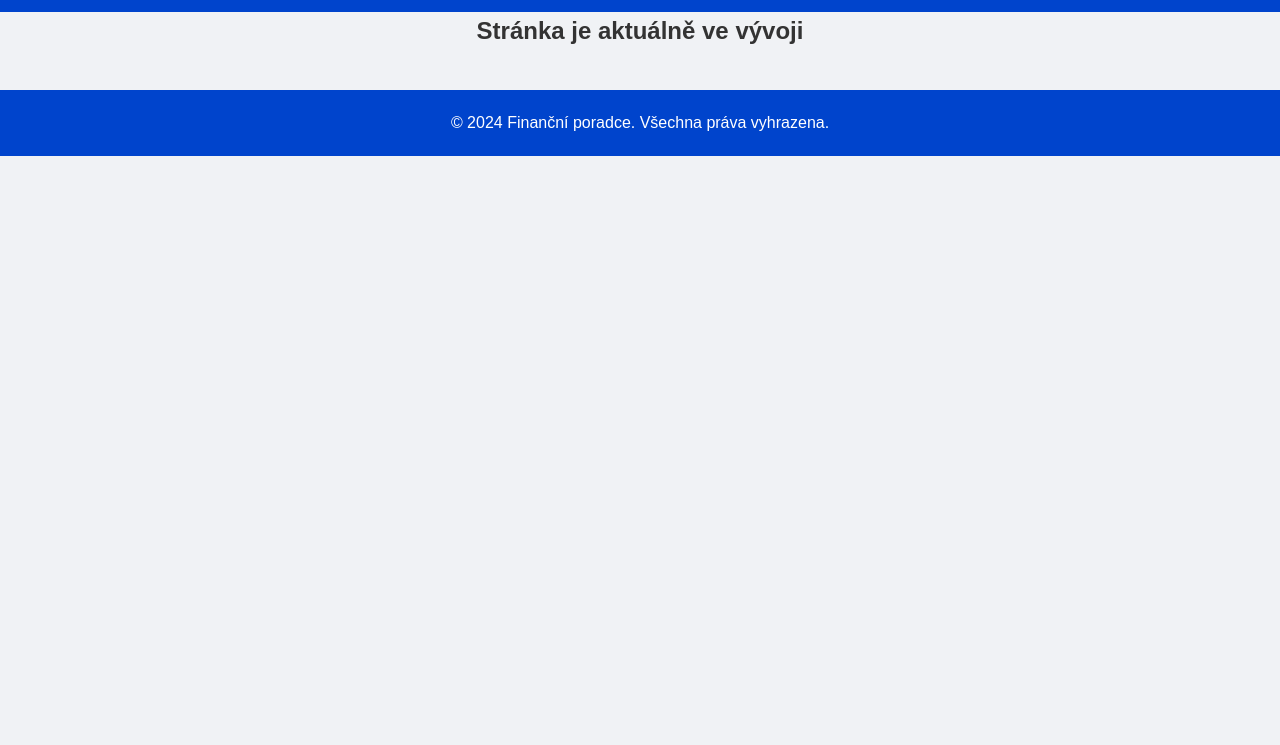
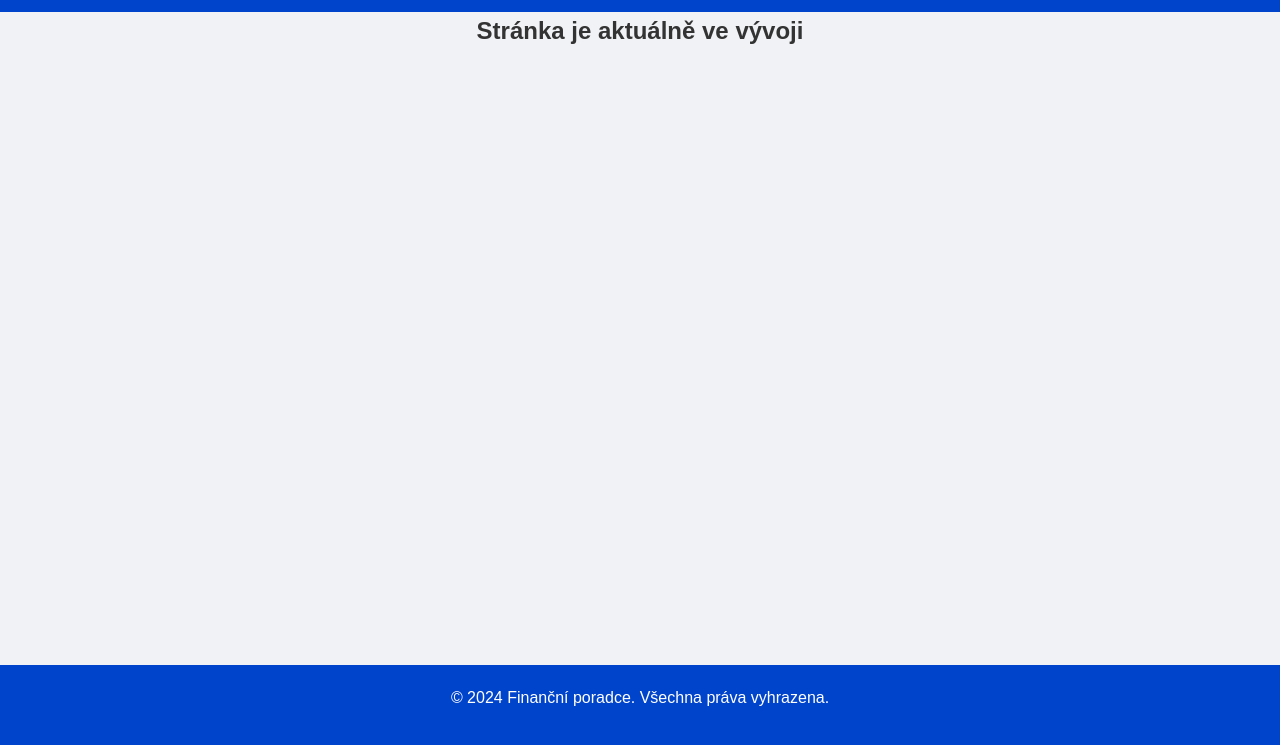
Before and after one commit to Monasik/moje-web-stranka, a plain HTML site: page omne.html in a window 1280 px wide. Shown: the part 49-794 px from the top of the page. Drawn offline with Linux system fonts and the light colour scheme.

Commit message:
Update omne.css

```diff
--- a/omne.css
+++ b/omne.css
@@ -11,6 +11,7 @@ body, html {
     display: flex;
     justify-content: center;
     align-items: center;
+    margin-bottom: 20px; /* Vytvoření odstupu mezi obsahem a patičkou */
 }
 
 footer {
@@ -18,6 +19,9 @@ footer {
     color: white;
     text-align: center;
     padding: 20px 0;
+    width: 100%;
+    position: absolute;
+    bottom: 0;
 }
 
 /* Stylizace pro mobilní zařízení */
```
